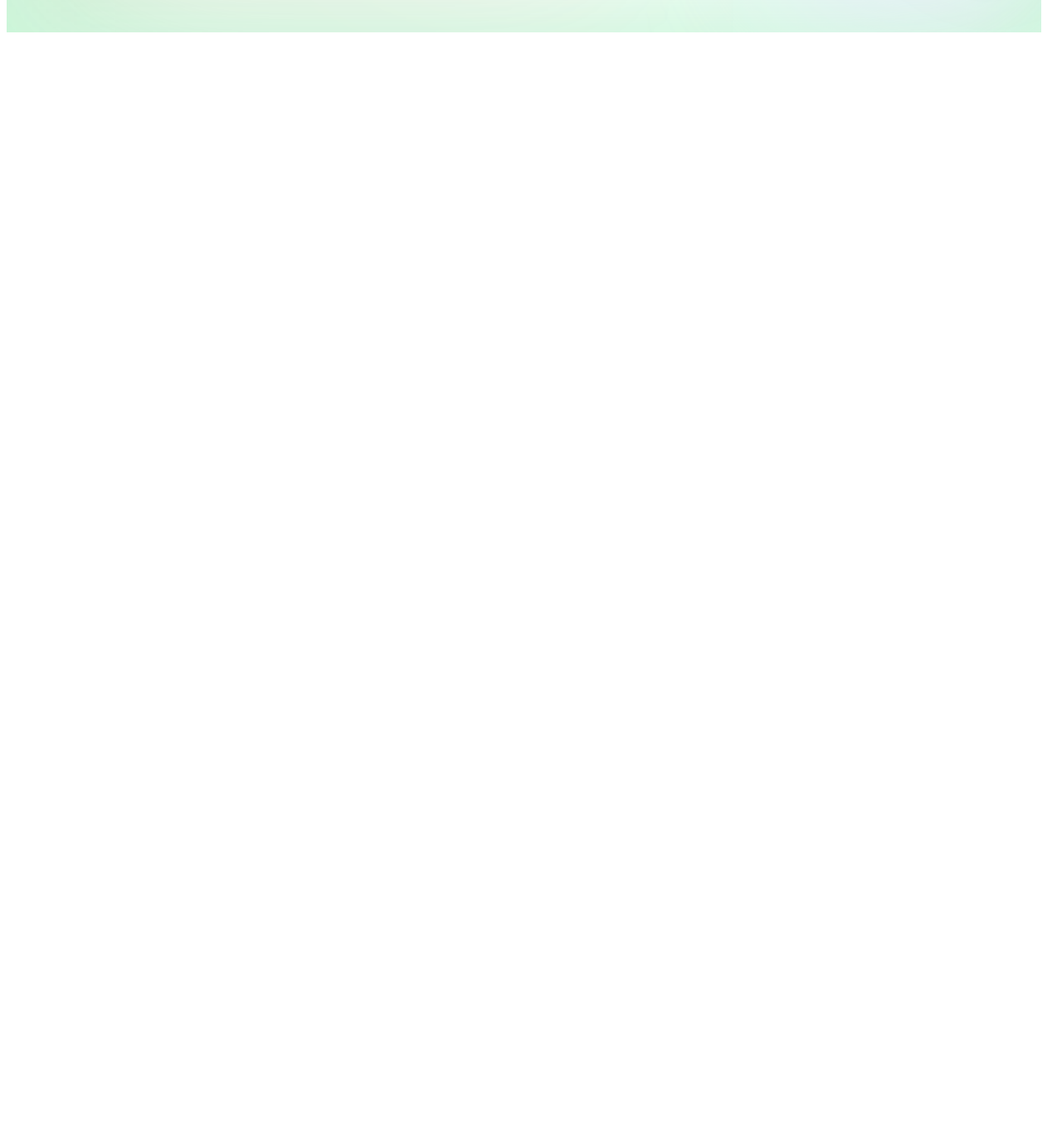
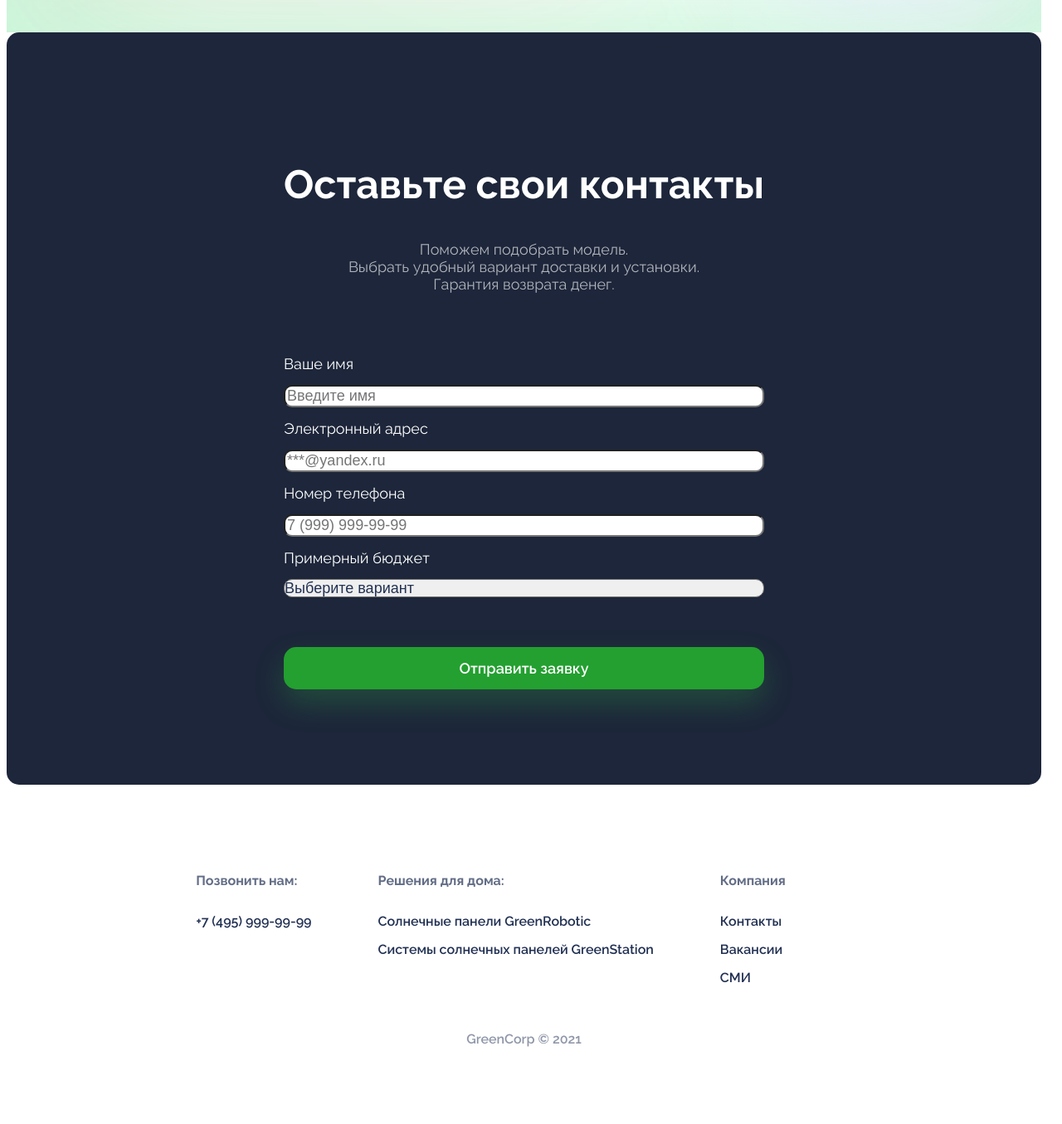
Before and after one commit to pkrysanov/green-corp-landing, a plain HTML site: page index.html in a window 1280 px wide. Shown: the part 790-2145 px from the top of the page at 83% size. Before the commit the page ends 837 px from the top, so only its background shows below. Drawn offline with Linux system fonts and the light colour scheme.

Commit message:
Вторая версия проекта

```diff
--- a/index.html
+++ b/index.html
@@ -1,7 +1,7 @@
 <!DOCTYPE html>
 <html lang="ru">
 <head>
-  <title>Солнечные зайчики GreenCorp</title>
+  <title>Солнечные панели GreenCorp</title>
   <link rel="stylesheet" href="main.css">
   <link href="https://fonts.googleapis.com/css2?family=Raleway:wght@100;300;400;500;600;700;800&display=swap" rel="stylesheet">
 </head>
@@ -26,5 +26,59 @@
     </div>
   </section>
 
+  <section class="form">
+    <div class="form__containter">
+      <h1>Оставьте свои контакты</h1>
+      <p>Поможем подобрать модель. <br> Выбрать удобный вариант доставки и установки. <br> Гарантия возврата денег.</p>
+      <form>
+        <div class="form__group">
+          <label for="name">Ваше имя</label>
+          <input type="text" placeholder="Введите имя" id="name">
+
+          <label for="email">Электронный адрес</label>
+          <input type="text" placeholder="***@yandex.ru" id="email">
+
+          <label for="phone">Номер телефона</label>
+          <input type="text" placeholder="7 (999) 999-99-99" id="phone">
+
+          <label for="budget">Примерный бюджет</label>
+            <select id="budget">
+              <option>Выберите вариант</option>
+              <option value="10-30">10 000₽ – 30 000₽</option>
+              <option value="30-60">30 000₽ – 60 000₽</option>
+              <option value="60-100">60 000₽ – 100 000₽</option>
+              <option value="100+">100 000₽</option>
+            </select>
+        </div>
+        <button class="form__submit" type="submit">Отправить заявку</button>
+      </form>
+    </div>
+  </section>
+
+  <footer>
+    <div class="footer__container">
+      <div class="footer__group">
+        <h3>Позвонить нам:</h3>
+        <div class="footer__links">
+          <a href="tel:74959999999">+7 (495) 999-99-99</a>
+        </div>
+      </div>
+      <div class="footer__group">
+        <h3>Решения для дома:</h3>
+        <div class="footer__links">
+          <a href="#">Солнечные панели GreenRobotic</a> <a href="#">Системы солнечных панелей GreenStation</a>
+        </div>
+      </div>
+      <div class="footer__group">
+        <h3>Компания</h3>
+        <div class="footer__links">
+          <a href="#">Контакты</a> <a href="#">Вакансии</a> <a href="#">СМИ</a>
+        </div>
+      </div>
+    </div>
+    <div class="footer__copyright">
+      GreenCorp © 2021
+    </div>
+  </footer>
 </body>
 </html>
--- a/main.css
+++ b/main.css
@@ -77,3 +77,113 @@ header {
   .about__info {
     max-width: 550px;
   }
+  .form__container {
+    width: 550px;
+  }
+
+  .form {
+    background-color: #1D263A;
+    color: #fff;
+    padding-top: 115px;
+    padding-bottom: 115px;
+    text-align: center;
+    display: flex;
+    flex-direction: column;
+    justify-content: center;
+    align-items: center;
+    border-radius: 15px;
+  }
+
+  .form h1 {
+    font-size: 48px;
+  }
+
+  .form p {
+    font-size: 18px;
+    opacity: 0.65;
+  }
+
+  .form__group {
+    display: flex;
+    flex-direction: column;
+    text-align: left;
+  }
+
+  .form form {
+    display: grid;
+    grid-gap: 20px;
+    margin-top: 60px;
+  }
+
+  .form label {
+    font-size: 18px;
+    margin-bottom: 15px;
+    margin-top: 15px;
+  }
+
+  .form input {
+    font-size: 18px;
+    color: #213053;
+    border-radius: 10px;
+  }
+
+  .form select {
+    font-size: 18px;
+    color: #213053;
+    border-radius: 10px;
+  }
+
+  .form__submit {
+    font-size: 18px;
+    font-weight: 600;
+    margin-top: 40px;
+  }
+  select {
+    appearance: none;
+  }
+
+  input {
+    outline: none;
+  }
+
+  button:hover {
+    background-color: #f6980c;
+    box-shadow: 0 16px 36px rgba(246 152 12 / 20%);
+    transition: background-color 0.3s ease-in;
+  }
+
+  footer {
+    padding: 90px 20px;
+    font-size: 16px;
+    font-weight: 600;
+  }
+
+  .footer__container {
+    display: flex;
+    justify-content: center;
+  }
+
+  .footer__copyright {
+    margin-top: 40px;
+    text-align: center;
+    opacity: 0.5;
+  }
+
+  .footer__group {
+    margin-right: 80px;
+  }
+
+  h3 {
+    font-size: 16px;
+    opacity: 0.7;
+    margin-bottom: 30px;
+  }
+
+  .footer__links {
+    display: flex;
+    flex-direction: column;
+  }
+
+  a {
+    margin-bottom: 15px;
+  }
```
